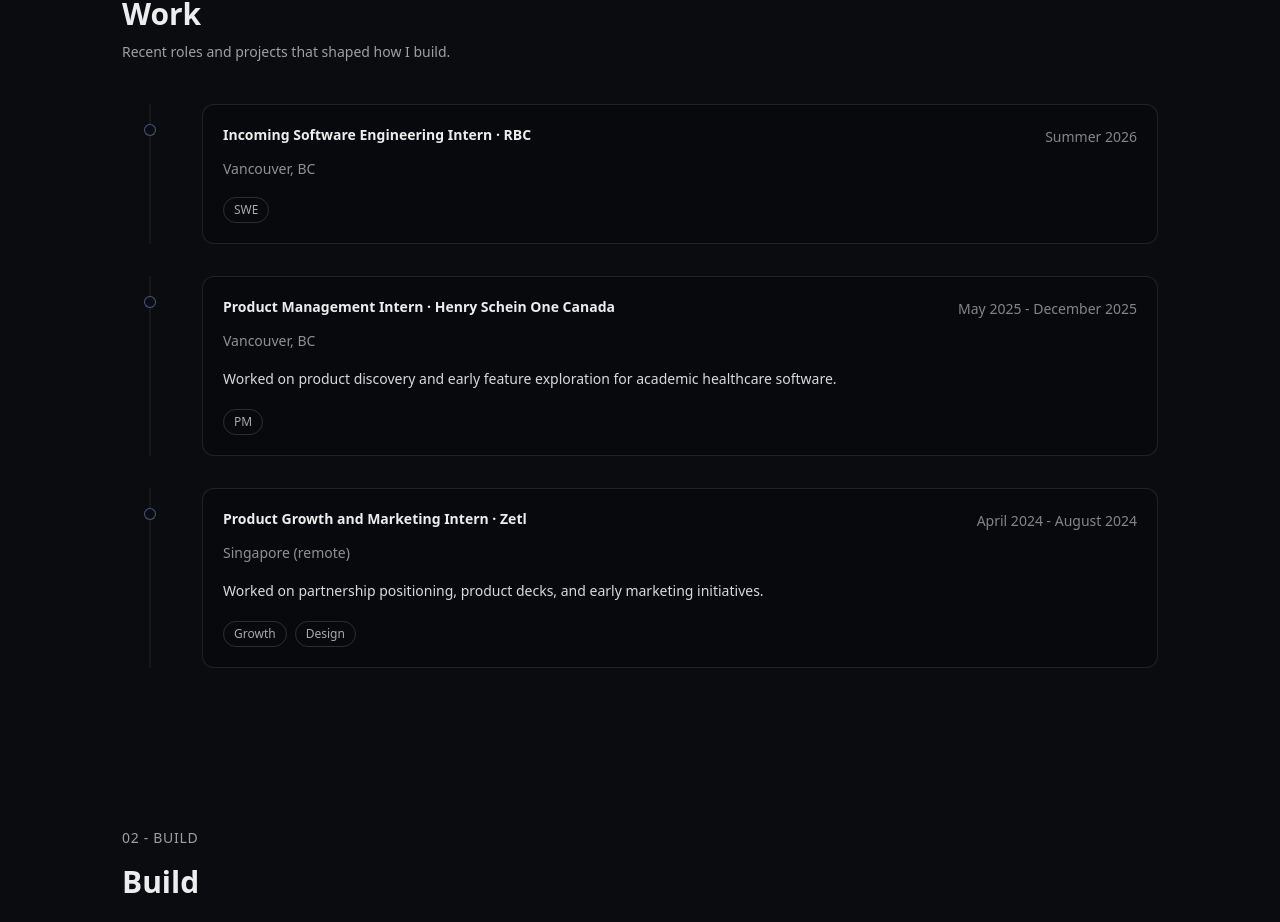
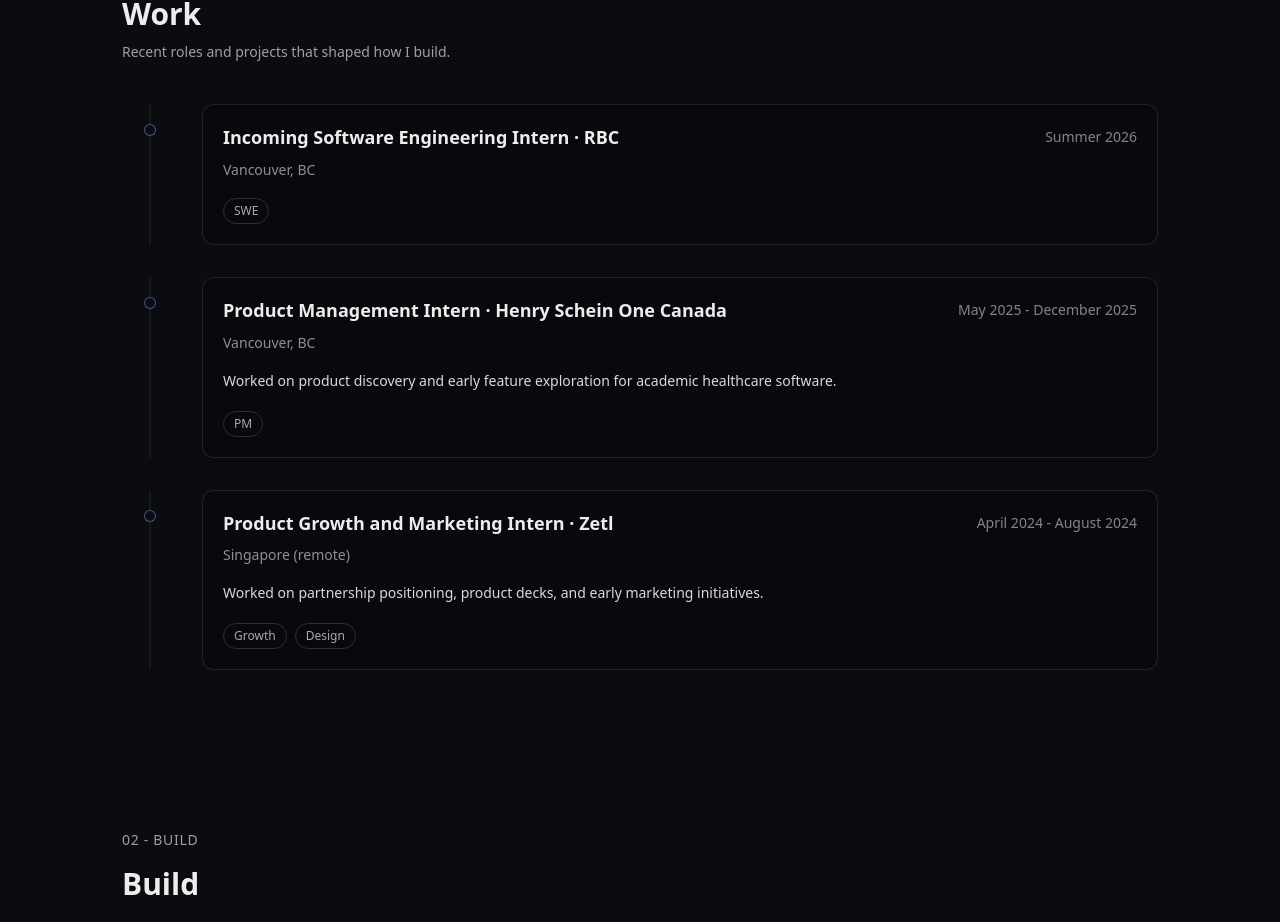
Before and after one commit to pauline-ongchan/portfoliov-2, a Next.js app: page / in a window 1280 px wide. Shown: the part 896-1818 px from the top of the page. Built offline with nearby package versions, Linux system fonts and the light colour scheme.

Commit message:
Make title bigger

```diff
--- a/components/WorkTimeline.tsx
+++ b/components/WorkTimeline.tsx
@@ -31,7 +31,7 @@
               }`}
             >
               <div className="flex items-start justify-between gap-3">
-                <h3 className="min-w-0 text-sm font-semibold leading-snug text-foreground">
+                <h3 className="min-w-0 text-lg font-semibold leading-snug text-foreground">
                   {entry.role} · {entry.company}
                 </h3>
                 <div className="shrink-0 text-[11px] leading-tight text-white/50 md:text-sm md:leading-6">
```
